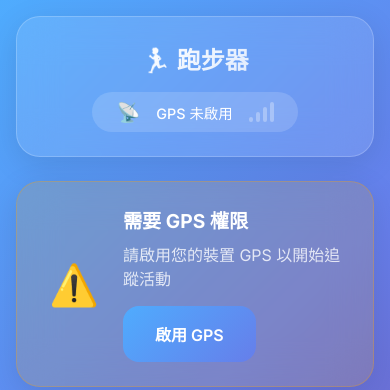
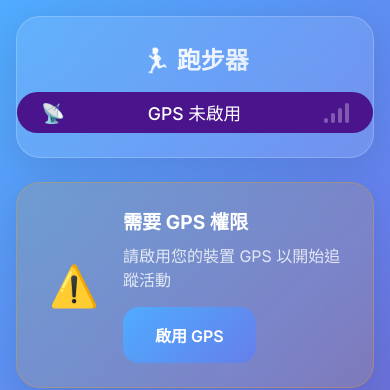
Before and after one commit to inchinet/runrecord, a plain HTML site: page index.html in a window 390 px wide. Shown: the top 390 px of the page. Drawn offline with Linux system fonts and the light colour scheme; some packages are replaced by stand-ins of ours.

Commit message:
Add files via upload

```diff
--- a/app.js
+++ b/app.js
@@ -22,11 +22,11 @@ let timerInterval = null;
 // Auto-pause state
 let isAutoPaused = false;
 let lastGpsUpdate = 0; // Timestamp of last valid GPS signal
-const ACCURACY_PAUSE_THRESHOLD = 30; // meters (Match recording threshold to avoid zombie state)
-const ACCURACY_RESUME_THRESHOLD = 20; // meters (Require strong signal to resume - hysteresis)
+const ACCURACY_PAUSE_THRESHOLD = 20; // meters (Stricter pause threshold)
+const ACCURACY_RESUME_THRESHOLD = 15; // meters (Very strict resume threshold)
 const GPS_TIMEOUT_MS = 10000; // 10 seconds timeout
-const MAX_SPEED_THRESHOLD = 25; // km/h (Strict filter for spikes: ~2:24/km pace)
-const RECORDING_ACCURACY_THRESHOLD = 30; // meters (Allow points up to pause threshold)
+const MAX_SPEED_THRESHOLD = 20; // km/h (Strict filter for spikes)
+const RECORDING_ACCURACY_THRESHOLD = 20; // meters (Only record high quality points)
 
 // ==================== DOM Elements ====================
 const elements = {
--- a/style.css
+++ b/style.css
@@ -127,8 +127,10 @@ body {
     align-items: center;
     gap: var(--spacing-sm);
     padding: var(--spacing-xs) var(--spacing-md);
-    background: rgba(255, 255, 255, 0.15);
+    background: #4a148c;
+    /* Dark purple */
     border-radius: var(--radius-xl);
+    color: white;
 }
 
 .status-icon {
@@ -136,7 +138,7 @@ body {
 }
 
 .status-text {
-    font-size: 0.9rem;
+    font-size: 1.1rem;
     font-weight: 500;
 }
 
@@ -611,6 +613,16 @@ body {
         flex-direction: column;
         gap: var(--spacing-sm);
         text-align: center;
+        width: 100%;
+        padding: var(--spacing-md) 0;
+        /* Align with map container */
+    }
+
+    .gps-status {
+        width: 100%;
+        max-width: 100%;
+        justify-content: space-between;
+        background: #4a148c;
     }
 
     .stats-grid {
```
